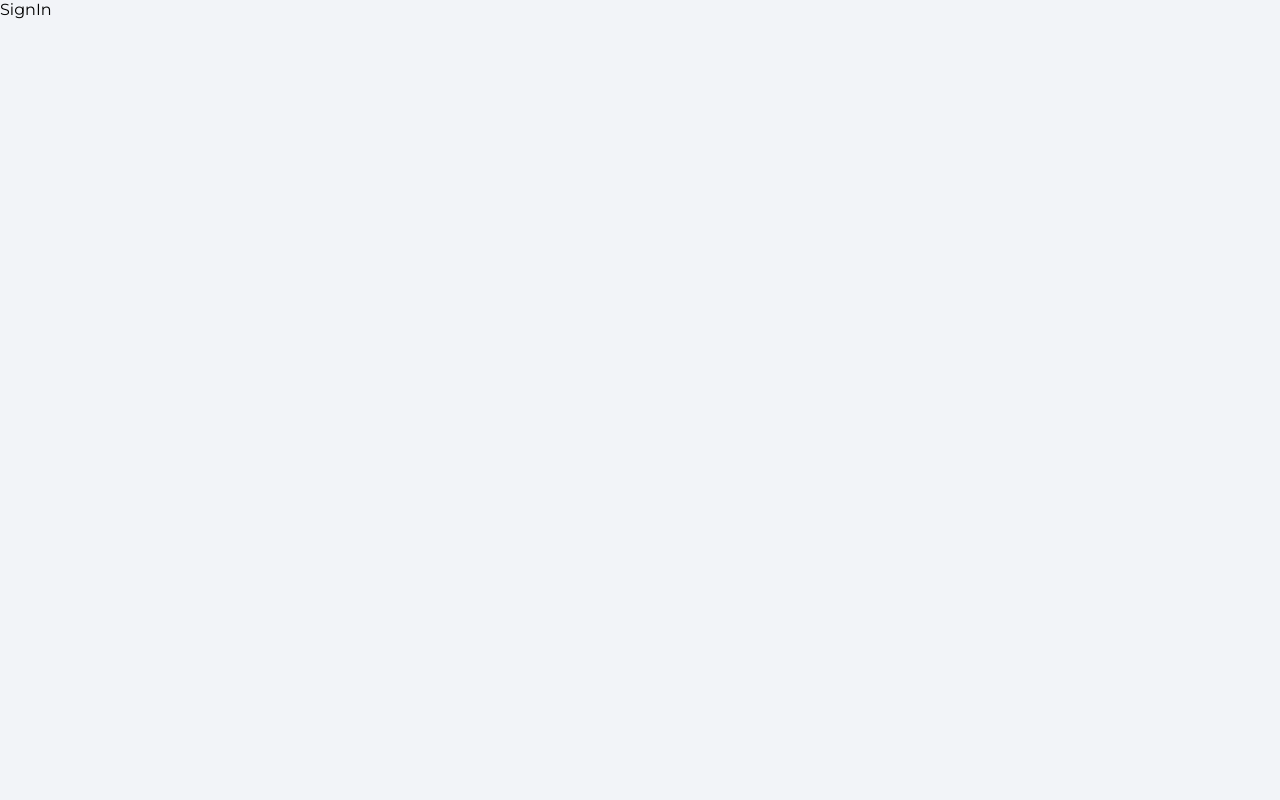
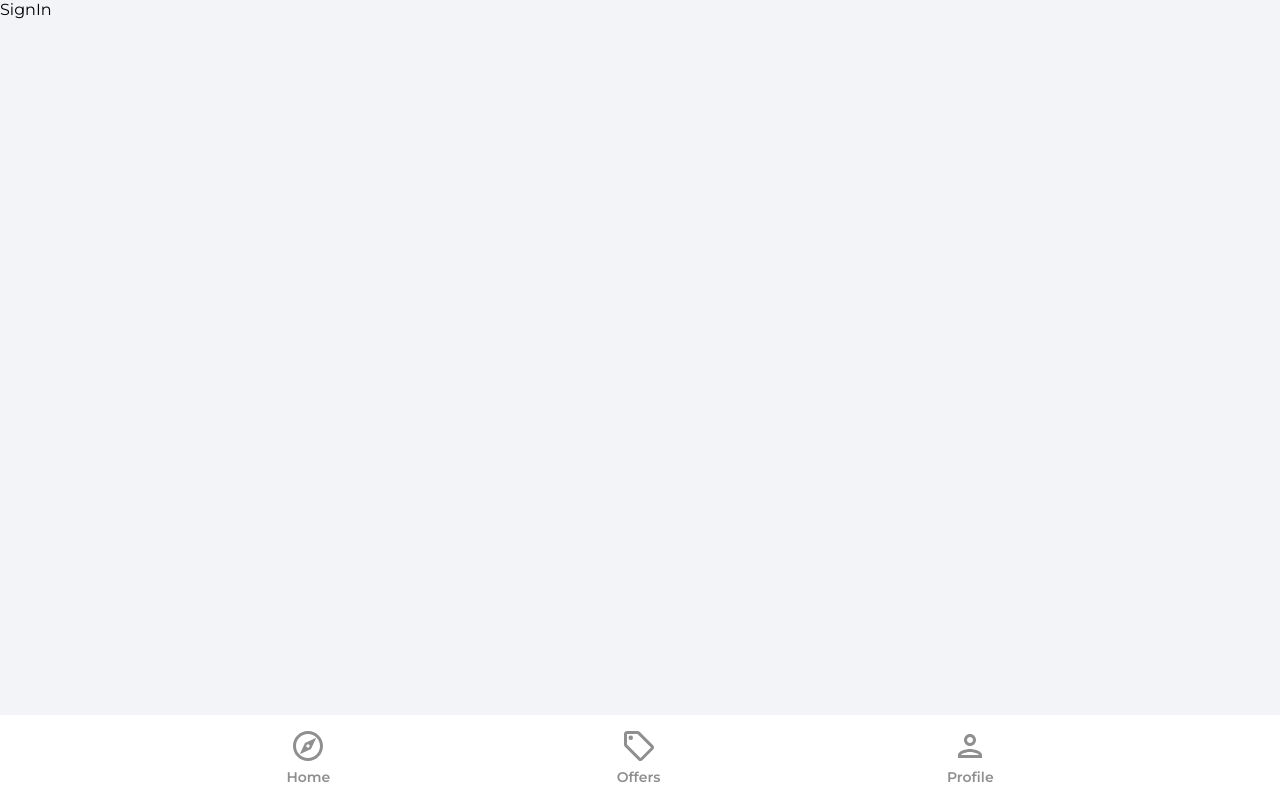
Before and after one commit to ahmed-razic/home-bazaar, a React (Create React App) app: page /sign-in in a window 1280 px wide. Built offline with nearby package versions, Linux system fonts and the light colour scheme.

Commit message:
navbar comp

```diff
--- a/src/App.js
+++ b/src/App.js
@@ -1,8 +1,9 @@
-import { BrowserRouter as Router, Routes, Route } from 'react-router-dom'
-import PrivateRoute from './components/PrivateRoute'
-import Home from './pages/Home'
-import SignIn from './pages/SignIn'
-import Profile from './pages/Profile'
+import { BrowserRouter as Router, Routes, Route } from 'react-router-dom';
+import PrivateRoute from './components/PrivateRoute';
+import Home from './pages/Home';
+import SignIn from './pages/SignIn';
+import Profile from './pages/Profile';
+import Navbar from './components/Navbar';
 
 function App() {
   return (
@@ -15,9 +16,10 @@
           </Route>
           <Route path='/sign-in' element={<SignIn />} />
         </Routes>
+        <Navbar />
       </Router>
     </>
-  )
+  );
 }
 
-export default App
+export default App;
--- /dev/null
+++ b/src/components/Navbar.jsx
@@ -0,0 +1,71 @@
+import { useNavigate, useLocation } from 'react-router-dom';
+import { ReactComponent as OffersIcon } from '../assets/svg/localOfferIcon.svg';
+import { ReactComponent as HomeIcon } from '../assets/svg/exploreIcon.svg';
+import { ReactComponent as ProfileIcon } from '../assets/svg/personOutlineIcon.svg';
+
+function Navbar() {
+  const navigate = useNavigate();
+  const location = useLocation();
+
+  const pathMatch = (path) => {
+    if (path === location.pathname) return true;
+  };
+
+  return (
+    <footer className='navbar'>
+      <nav className='navbarNav'>
+        <ul className='navbarListItems'>
+          <li className='navbarListItem' onClick={() => navigate('/')}>
+            <HomeIcon
+              fill={pathMatch('/') ? '#2c2c2c' : '#8f8f8f'}
+              width='36px'
+              height='36px'
+            />
+            <p
+              className={
+                pathMatch('/')
+                  ? 'navbarListItemNameActive'
+                  : 'navbarListItemName'
+              }
+            >
+              Home
+            </p>
+          </li>
+          <li className='navbarListItem' onClick={() => navigate('/offers')}>
+            <OffersIcon
+              fill={pathMatch('/offers') ? '#2c2c2c' : '#8f8f8f'}
+              width='36px'
+              height='36px'
+            />
+            <p
+              className={
+                pathMatch('/offers')
+                  ? 'navbarListItemNameActive'
+                  : 'navbarListItemName'
+              }
+            >
+              Offers
+            </p>
+          </li>
+          <li className='navbarListItem' onClick={() => navigate('/profile')}>
+            <ProfileIcon
+              fill={pathMatch('/profile') ? '#2c2c2c' : '#8f8f8f'}
+              width='36px'
+              height='36px'
+            />
+            <p
+              className={
+                pathMatch('/profile')
+                  ? 'navbarListItemNameActive'
+                  : 'navbarListItemName'
+              }
+            >
+              Profile
+            </p>
+          </li>
+        </ul>
+      </nav>
+    </footer>
+  );
+}
+export default Navbar;
```
